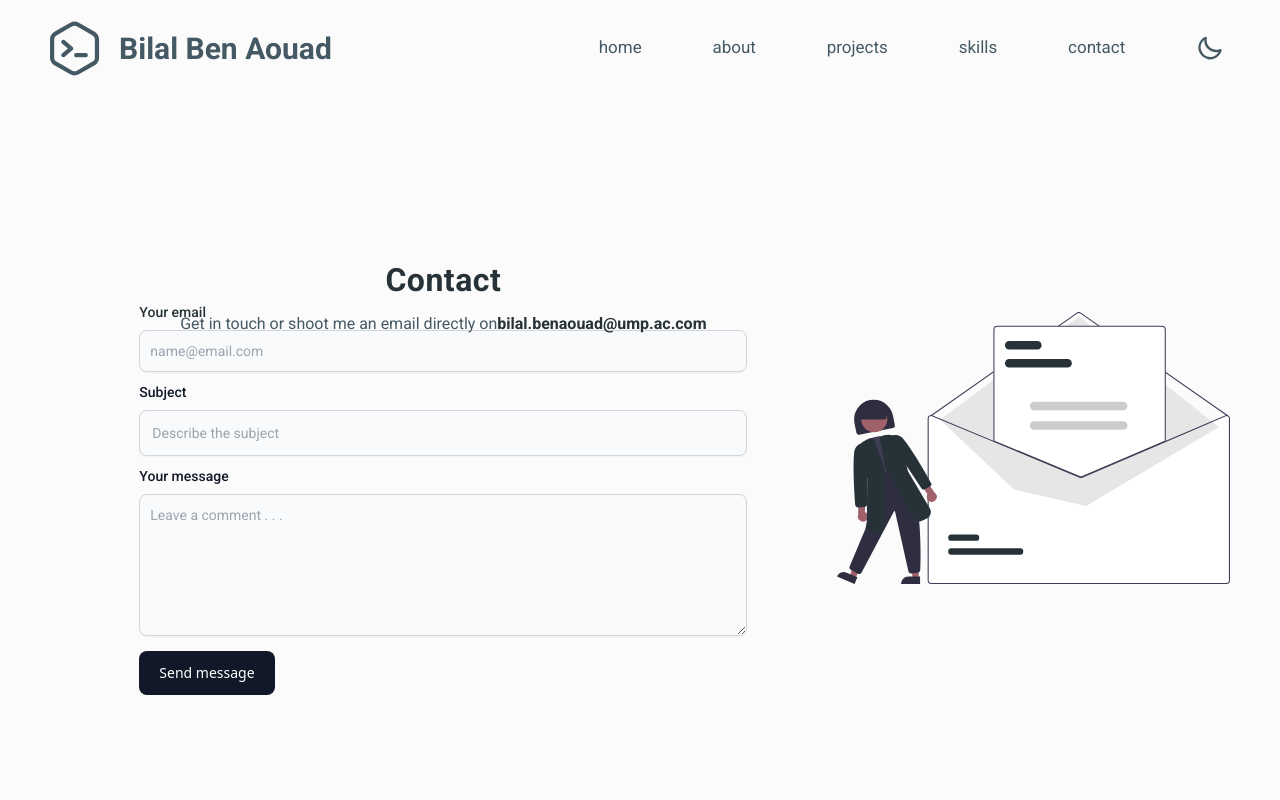
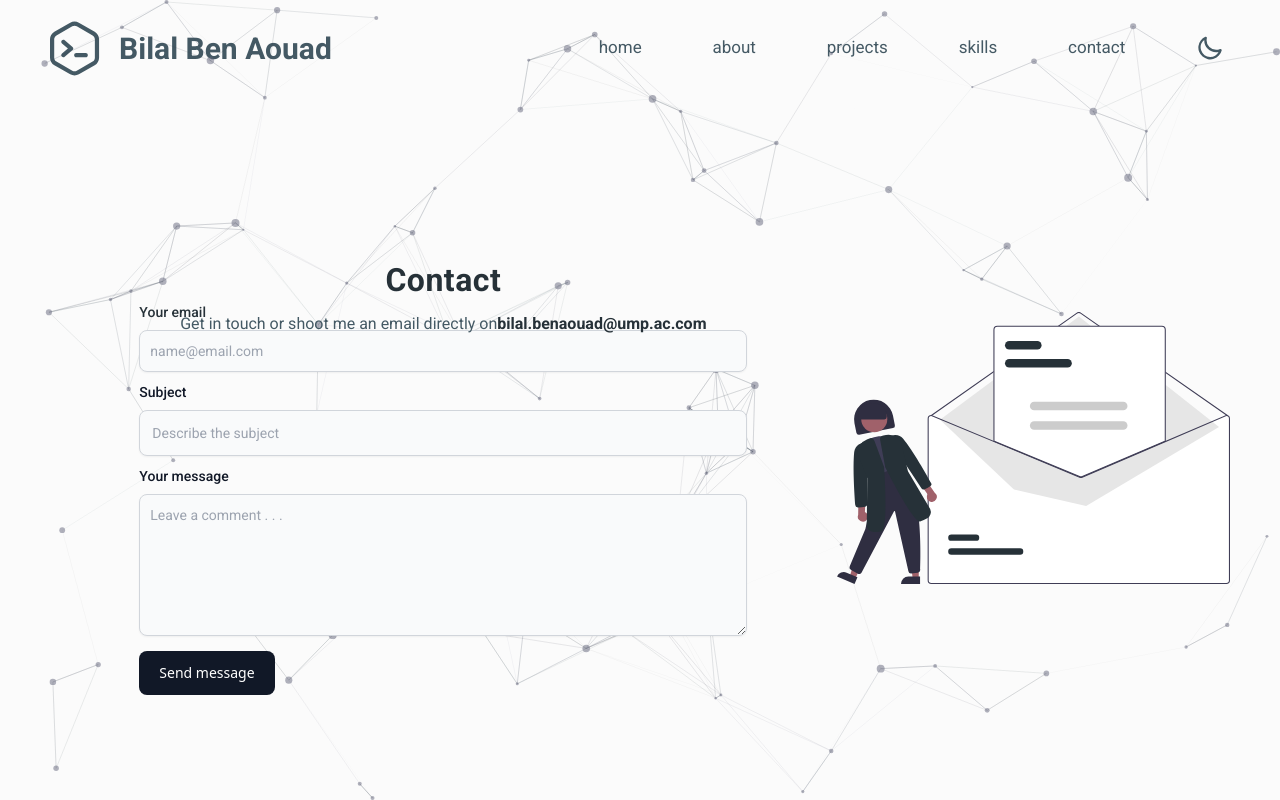
Before and after one commit to bben-aou/my-portfolio, a React (Create React App) app: page /contact in a window 1280 px wide. Built offline with nearby package versions, Linux system fonts and the light colour scheme.

Commit message:
feat : add practicle to all the pages

```diff
--- a/src/pages/about/About.js
+++ b/src/pages/about/About.js
@@ -47,7 +47,7 @@ export default function About() {
                         />
                     }
                 </div>
-                <div className='personnel-description-section'>
+                <div className='personnel-description-section z-50'>
                     <div className={`personnel-description-section-wrapper`}>
                         <div className={`name-styling`}>
                             I'm Bilal
--- a/src/pages/contact/Contact.js
+++ b/src/pages/contact/Contact.js
@@ -7,6 +7,7 @@ import { useMediaQuery } from 'react-responsive'
 import icons from '../../assets/icons/icons';
 import SocialMedia from '../about/components/SocialMedia';
 import EmailForm from './components/EmailForm';
+import Practicale from '../../header/components/Practicale'
 
 import './contact.css';
 
@@ -23,7 +24,7 @@ export default function Contact() {
         <>
             <Header />
             <div className={!openMenu ? `container ` : `hidden`}>
-                <div className={`${(isMdScreen || isLgScreen) ? `w-[60%]` : `w-full`} wrapper`}>
+                <div className={`${(isMdScreen || isLgScreen) ? `w-[60%]` : `w-full`} wrapper  z-50`}>
                     <div className={(isMdScreen || isLgScreen) ? `w-[90%] h-[90%] rounded-lg  flex flex-col justify-center` : `w-full h-full  rounded-lg `}>
                         <div className={`info-section ${(isMdScreen || isLgScreen) ? `justify-center ` : `justify-end`} `}>
                             <h1 className='contact-title'>
@@ -50,10 +51,11 @@ export default function Contact() {
                 </div>
                 {
                     (isMdScreen || isLgScreen) &&
-                    <div className='w-[40%] md:pr-[5px] lg:pr-0 h-full flex items-center '>
+                    <div className='w-[40%] md:pr-[5px] lg:pr-0 h-full flex items-center z-50'>
                         <img src={icons.contactVector} alt='' className='scale-up-center' />
                     </div>
                 }
+                <Practicale />
             </div>
         </>
     )
--- a/src/pages/home/Home.js
+++ b/src/pages/home/Home.js
@@ -4,6 +4,8 @@ import RightSide from "./components/sides/RightSide";
 import './home.css'
 import { AppContext } from "../../App";
 import { useContext } from 'react';
+import Practicale from '../../header/components/Practicale'
+
 
 function Home() {
     const { openMenu } = useContext(AppContext);
@@ -11,7 +13,8 @@ function Home() {
         <>
             <Header />
             <div className={!openMenu ? `main-home ` : `hidden`}>
-                <div className="w-full h-full  md:h-[90%]  flex flex-col-reverse lg:flex-row    ">
+                <Practicale />
+                <div className="w-full h-full  md:h-[90%]  flex flex-col-reverse lg:flex-row z-50">
                     <LeftSide />
                     <RightSide />
                 </div>
--- a/src/pages/projects/Projects.js
+++ b/src/pages/projects/Projects.js
@@ -3,6 +3,8 @@ import Header from "../../header/Header";
 import './projects.css'
 import Card from "./components/Card";
 import projectsData from "./components/data";
+import Practicale from '../../header/components/Practicale'
+
 import { useRef } from "react";
 import { AppContext } from "../../App";
 import { useContext } from 'react';
@@ -33,9 +35,9 @@ function Projects() {
     return (
         <>
             <Header />
-            <div className={!openMenu ? `w-full h-[92vh] lg:h-[88vh] lg:px-[50px] flex flex-col justify-center lg:justify-evenly 2xl:justify-center` : `hidden`}>
+            <div className={!openMenu ? ` w-full h-[92vh] lg:h-[88vh] lg:px-[50px] flex flex-col justify-center lg:justify-evenly 2xl:justify-center` : `hidden`}>
 
-                <div className="w-full h-1/3  flex flex-col items-center justify-center  lg:justify-end 2xl:justify-center  ">
+                <div className="z-50 w-full h-1/3  flex flex-col items-center justify-center  lg:justify-end 2xl:justify-center  ">
                     <h1 className=" text-[2rem] lg:text-[3.4rem] 2xl:text-[3.6rem] font-black font-roboto text-dark-900 slide-top dark:text-light-900">
                         My Recent Projects
                     </h1>
@@ -45,7 +47,7 @@ function Projects() {
                 </div>
 
 
-                <div className="flex overflow-x-scroll   hide-scroll-bar py-2 "
+                <div className="flex overflow-x-scroll hide-scroll-bar py-2  z-50 "
                     ref={containerRef}
                     onWheel={handleWheelScroll}
                 >
@@ -55,6 +57,7 @@ function Projects() {
 
                     </div>
                 </div>
+                <Practicale/>
             </div>
         </>
 
--- a/src/pages/skills/Skills.js
+++ b/src/pages/skills/Skills.js
@@ -3,6 +3,7 @@ import './skills.css'
 import Header from "../../header/Header";
 import { AppContext } from "../../App";
 import { useContext } from 'react';
+import Practicale from '../../header/components/Practicale'
 
 import SkillsIcons from './components/SkillsIcons';
 
@@ -17,7 +18,7 @@ export default function Skills() {
       <Header />
       <div className={!openMenu ? `w-full h-[92vh] lg:h-[88vh] lg:px-[50px] flex flex-col items-center justify-evenly` : `hidden`}>
 
-        <div className="w-full h-1/3 mt-[15px]  flex flex-col items-center justify-center  lg:justify-end ">
+          <div className="z-50 w-full h-1/3 mt-[15px]  flex flex-col items-center justify-center  lg:justify-end ">
               <h1 className=" text-[2rem] lg:text-[3.4rem] 2xl:text-[3.6rem]  font-black font-roboto text-dark-900 dark:text-light-900 slide-top">
                 My Skills
               </h1>
@@ -27,9 +28,10 @@ export default function Skills() {
           </div>
 
 
-        <div className='w-full  h-2/3 grid grid-cols-3 lg:grid-cols-7 place-content-evenly	place-items-center py-2 gap-4 lg:gap-0'>
+          <div className='z-50 w-full  h-2/3 grid grid-cols-4 lg:grid-cols-7 place-content-evenly	place-items-center py-2 gap-4 lg:gap-0'>
               <SkillsIcons />
           </div>
+          <Practicale />
       </div>
     </>
   )
```
Lines whose indentation alone changed are shown as unchanged.
